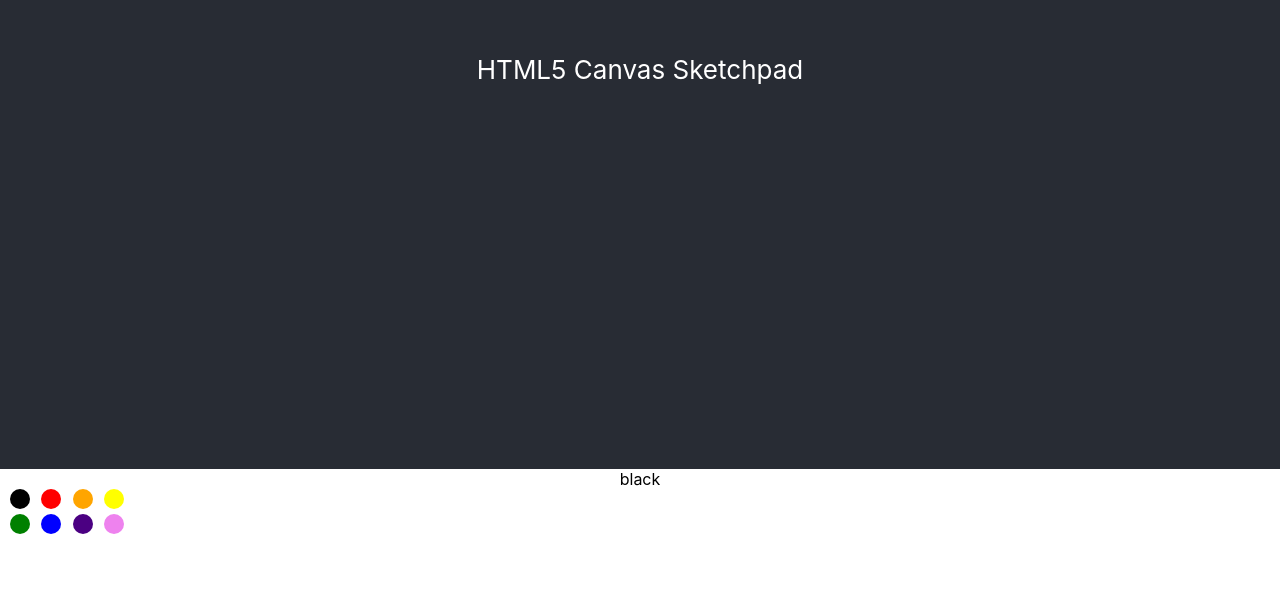
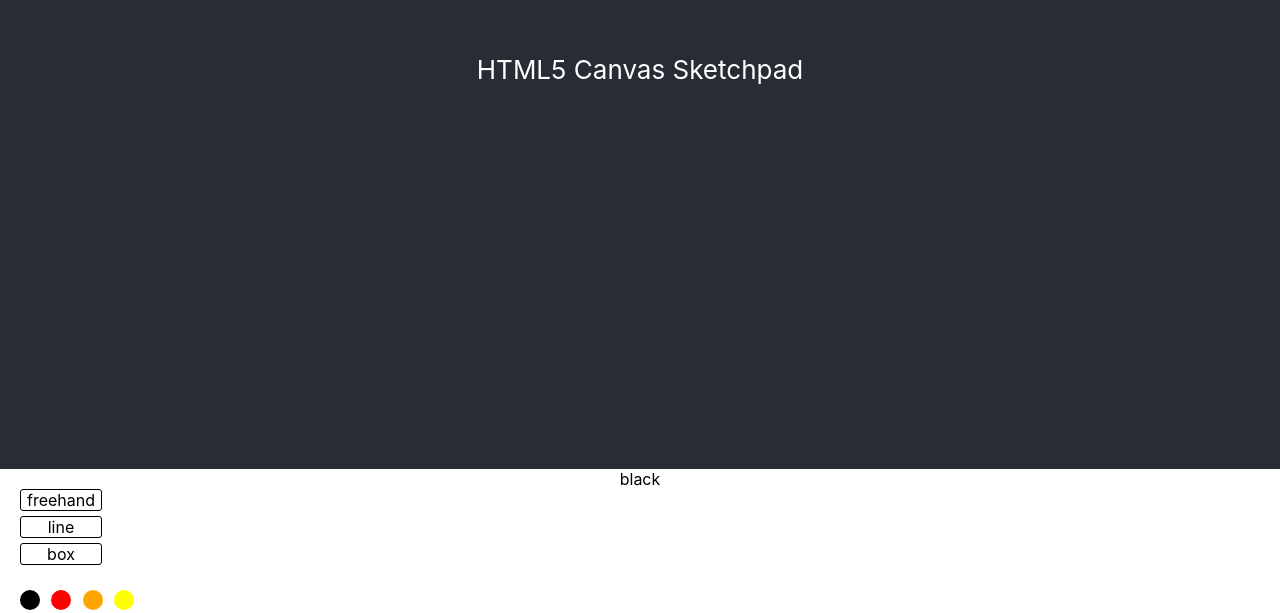
Before and after one commit to typeF/HTML5-Canvas-Sketchpad, a React (Create React App) app: page / in a window 1280 px wide. Shown: the part 331-944 px from the top of the page. Built offline with nearby package versions, Linux system fonts and the light colour scheme.

Commit message:
Added mode select panel

```diff
--- a/src/App.js
+++ b/src/App.js
@@ -17,7 +17,12 @@ function App() {
       <br />
       <span>{mode}</span>
       <ComponentContainer>
-        <Toolbar setColor={setColor} color={color} />
+        <Toolbar
+          setColor={setColor}
+          color={color}
+          mode={mode}
+          setMode={setMode}
+        />
         <Canvas />
       </ComponentContainer>
     </div>
--- a/src/layouts/Toolbar/ModePanel.js
+++ b/src/layouts/Toolbar/ModePanel.js
@@ -0,0 +1,30 @@
+import React, { useState, useRef, useEffect } from "react";
+import styled from "styled-components";
+
+const ModeContainer = styled.div`
+  display: flex;
+  flex-direction: column;
+  width: 120px;
+  margin-bottom: 20px;
+`;
+
+const ModeSelect = styled.div`
+  border: 1px solid black;
+  height: 20px;
+  width: 80px;
+  cursor: pointer;
+  border-radius: 3px;
+  margin-bottom: 5px;
+`;
+
+export default function ModePanel({ mode, setMode }) {
+  const modes = ["freehand", "line", "box"];
+
+  return (
+    <ModeContainer>
+      {modes.map((mode) => (
+        <ModeSelect onClick={() => setMode(mode)}>{mode}</ModeSelect>
+      ))}
+    </ModeContainer>
+  );
+}
--- a/src/layouts/Toolbar/Palette.js
+++ b/src/layouts/Toolbar/Palette.js
@@ -6,7 +6,6 @@ const PaletteContainer = styled.div`
   grid-template-columns: repeat(4, 1fr);
   grid-gap: 5px;
   width: 120px;
-  margin-left: 10px;
 `;
 
 const ColorSelect = styled.div`
@@ -32,7 +31,11 @@ export default function Palette({ color, setColor }) {
   return (
     <PaletteContainer>
       {colourRange.map((colour) => (
-        <ColorSelect color={colour} onClick={() => setColor(colour)} />
+        <ColorSelect
+          selectedColor={color}
+          color={colour}
+          onClick={() => setColor(colour)}
+        />
       ))}
     </PaletteContainer>
   );
--- a/src/layouts/Toolbar/Toolbar.js
+++ b/src/layouts/Toolbar/Toolbar.js
@@ -1,12 +1,16 @@
 import React, { useState, useRef, useEffect } from "react";
 import styled from "styled-components";
+import ModePanel from "./ModePanel";
 import Palette from "./Palette";
 
-const ToolbarContainer = styled.div``;
+const ToolbarContainer = styled.div`
+  margin-left: 20px;
+`;
 
-export default function Toolbar({ color, setColor }) {
+export default function Toolbar({ color, setColor, mode, setMode }) {
   return (
     <ToolbarContainer>
+      <ModePanel mode={mode} setMode={setMode} />
       <Palette setColor={setColor} color={color} />
     </ToolbarContainer>
   );
```
